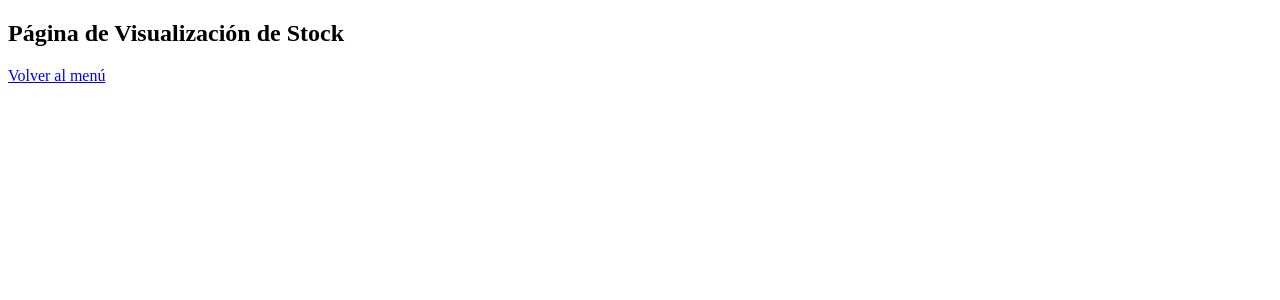
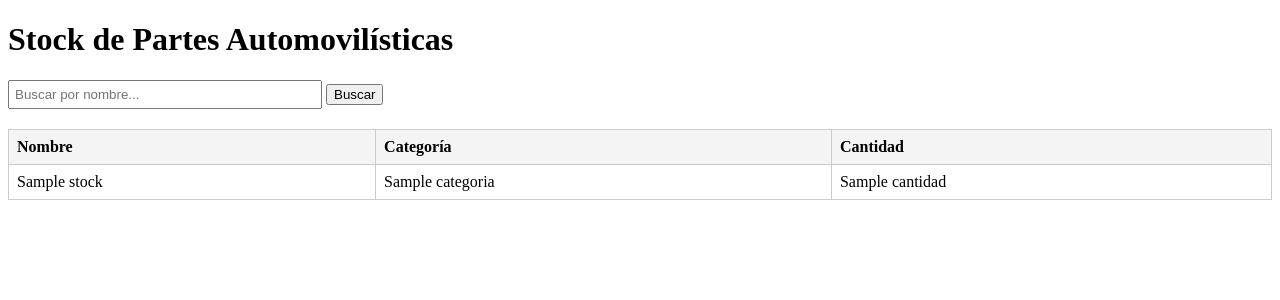
Before and after one commit to SharkCtts/Taller_LS3, a Flask app: page /visualizar in a window 1280 px wide. Shown: the top 300 px of the page. Run offline with Flask 3, Linux system fonts and the light colour scheme; the visitor is signed in with stand-in values (Sample User, id 1); a database or web service that is not in the repository returns one stand-in record (values such as "Sample title").

Commit message:
hacer el visualizar funcional

```diff
--- a/app.py
+++ b/app.py
@@ -29,12 +29,18 @@ def menu():
         return redirect(url_for('login'))
     return render_template('menu.html', username=session['username'])
 
-@app.route('/visualizar')
+@app.route('/visualizar', methods=['GET', 'POST'])
 def visualizar():
     if 'username' not in session:
         return redirect(url_for('login'))
-    items = list(stock_collection.find())
-    return render_template('visualizar.html', items=items)
+
+    query = request.args.get('q', '')  # obtenemos el parámetro de búsqueda
+    if query:
+        items = list(stock_collection.find({'nombre': {'$regex': query, '$options': 'i'}}))
+    else:
+        items = list(stock_collection.find())
+
+    return render_template('visualizar.html', items=items, query=query)
 
 @app.route('/datos', methods=['GET', 'POST'])
 def datos():
--- a/templates/visualizar.html
+++ b/templates/visualizar.html
@@ -1,8 +1,45 @@
 <!DOCTYPE html>
-<html>
-<head><title>Visualizar Stock</title></head>
+<html lang="es">
+<head>
+    <meta charset="UTF-8">
+    <title>Visualizar Stock</title>
+    <style>
+        table { border-collapse: collapse; width: 100%; margin-top: 20px; }
+        th, td { border: 1px solid #ccc; padding: 8px; text-align: left; }
+        th { background-color: #f4f4f4; }
+        input[type="text"] { padding: 5px; width: 300px; }
+        form { margin-bottom: 10px; }
+    </style>
+</head>
 <body>
-    <h2>Página de Visualización de Stock</h2>
-    <a href="{{ url_for('menu') }}">Volver al menú</a>
+    <h1>Stock de Partes Automovilísticas</h1>
+
+    <form method="get">
+        <input type="text" name="q" placeholder="Buscar por nombre..." value="{{ query }}">
+        <button type="submit">Buscar</button>
+        {% if query %}
+            <a href="{{ url_for('visualizar') }}">Limpiar</a>
+        {% endif %}
+    </form>
+
+    <table>
+        <thead>
+            <tr>
+                <th>Nombre</th>
+                <th>Categoría</th>
+                <th>Cantidad</th>
+            </tr>
+        </thead>
+        <tbody>
+            {% for item in items %}
+            <tr>
+                <td>{{ item.nombre }}</td>
+                <td>{{ item.categoria }}</td>
+                <td>{{ item.cantidad }}</td>
+            </tr>
+            {% endfor %}
+        </tbody>
+    </table>
+
 </body>
 </html>
```
